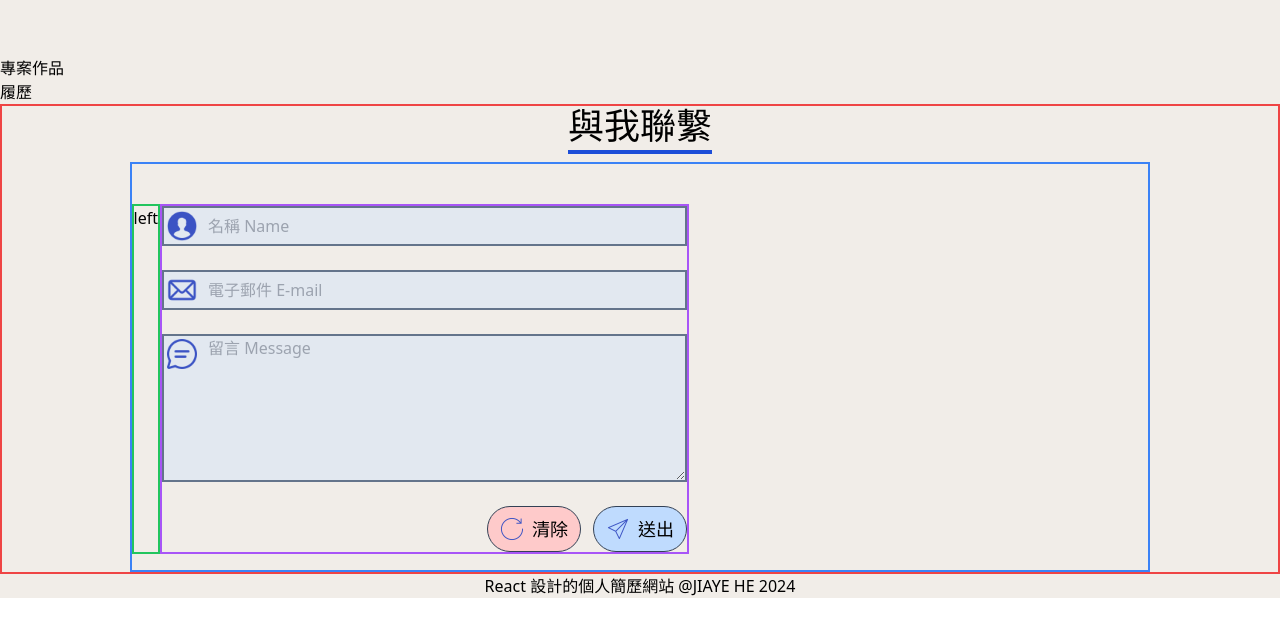
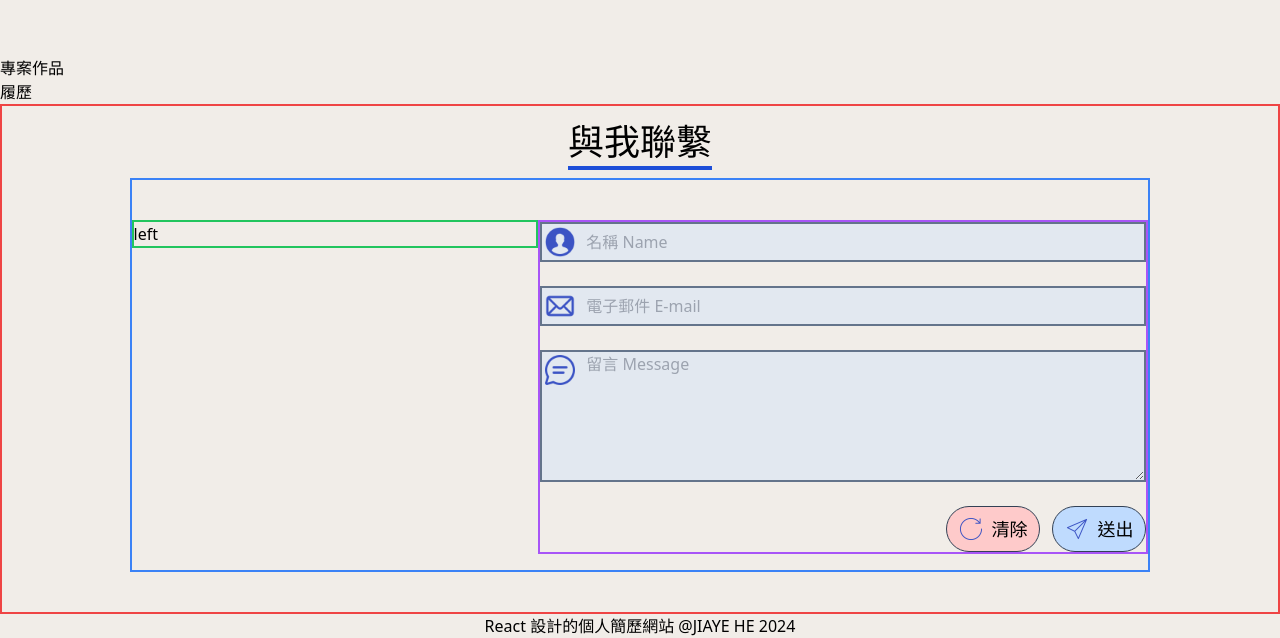
Before and after one commit to Sapphire0912/Portfolio-Website, a Next.js app in the folder portfolio-website/: page / in a window 1280 px wide. Shown: the part 1640-2278 px from the top of the page. Before the commit the page ends 2238 px from the top, so only its background shows below. Built offline with nearby package versions, Linux system fonts and the light colour scheme.

Commit message:
fixed form css bug

```diff
--- a/portfolio-website/src/components/Contact.tsx
+++ b/portfolio-website/src/components/Contact.tsx
@@ -11,7 +11,7 @@ const Contact: React.FC<DarkModeProps> = ({ darkMode }) => {
   } bg-slate-200 border-2 focus-within:border-blue-700 transition`;
 
   return (
-    <section className="min-h-80 border-2 border-red-500">
+    <section className="min-h-80 border-2 border-red-500 pb-10 pt-4">
       <div className="flex flex-col items-center">
         <p className={`text-4xl text-center`}>
           <span
@@ -23,9 +23,9 @@ const Contact: React.FC<DarkModeProps> = ({ darkMode }) => {
           </span>
         </p>
 
-        <div className="border-2 border-blue-500 flex mt-4 pt-10 pb-4 w-[80%] ">
-          <div className="border-2 border-green-500">left</div>
-          <div className="border-2 border-purple-500 text-black">
+        <div className="border-2 border-blue-500 flex justify-around items-start mt-4 pt-10 pb-4 w-[80%] ">
+          <div className="border-2 border-green-500 flex-[0_1_40%]">left</div>
+          <div className="border-2 border-purple-500 flex-[0_1_60%] text-black">
             <form>
               <div className={`${formStyle} flex mb-6`}>
                 <Image
@@ -65,12 +65,11 @@ const Contact: React.FC<DarkModeProps> = ({ darkMode }) => {
                   height={36}
                 />
                 <textarea
-                  cols={50}
-                  rows={6}
-                  className="bg-transparent focus:outline-none pl-2"
+                  className="bg-transparent focus:outline-none pl-2 w-full h-32"
                   placeholder="留言 Message"
                 ></textarea>
               </div>
+
               <div className="flex justify-end">
                 <button
                   type="reset"
```
